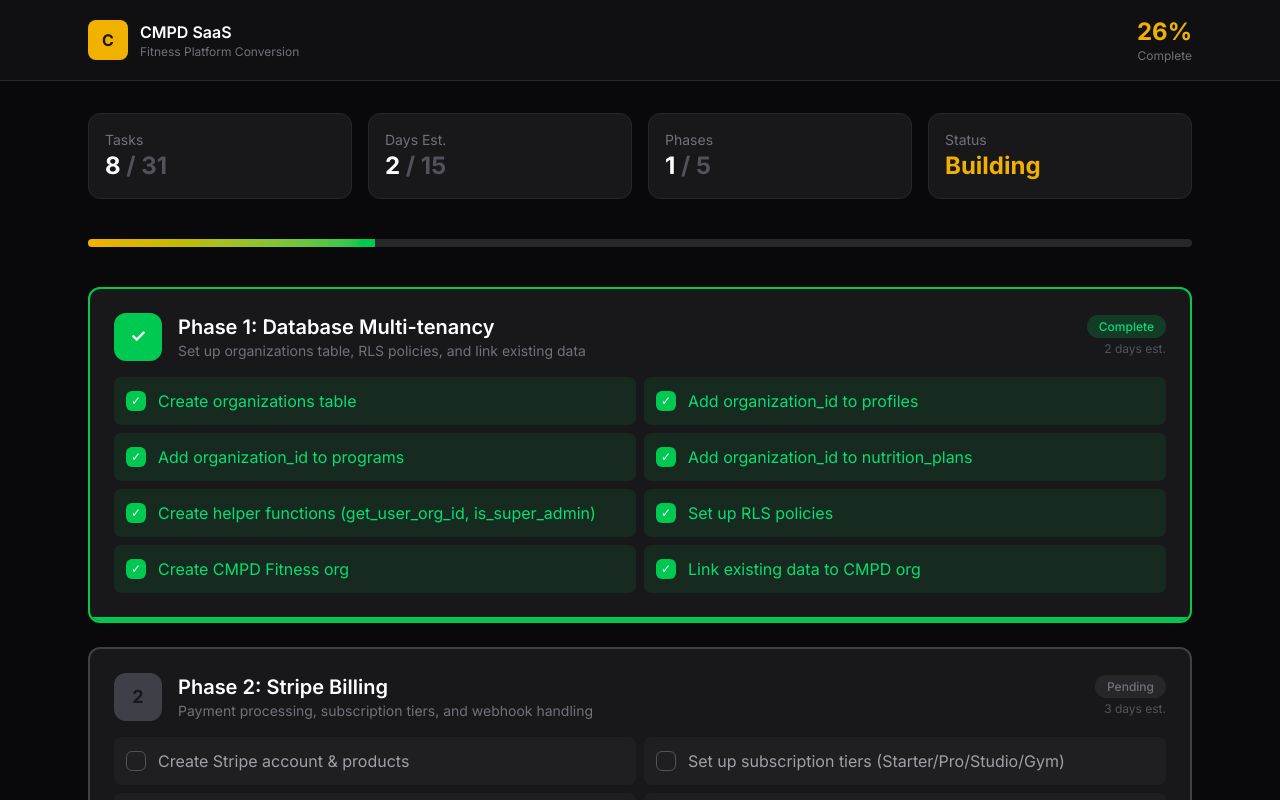
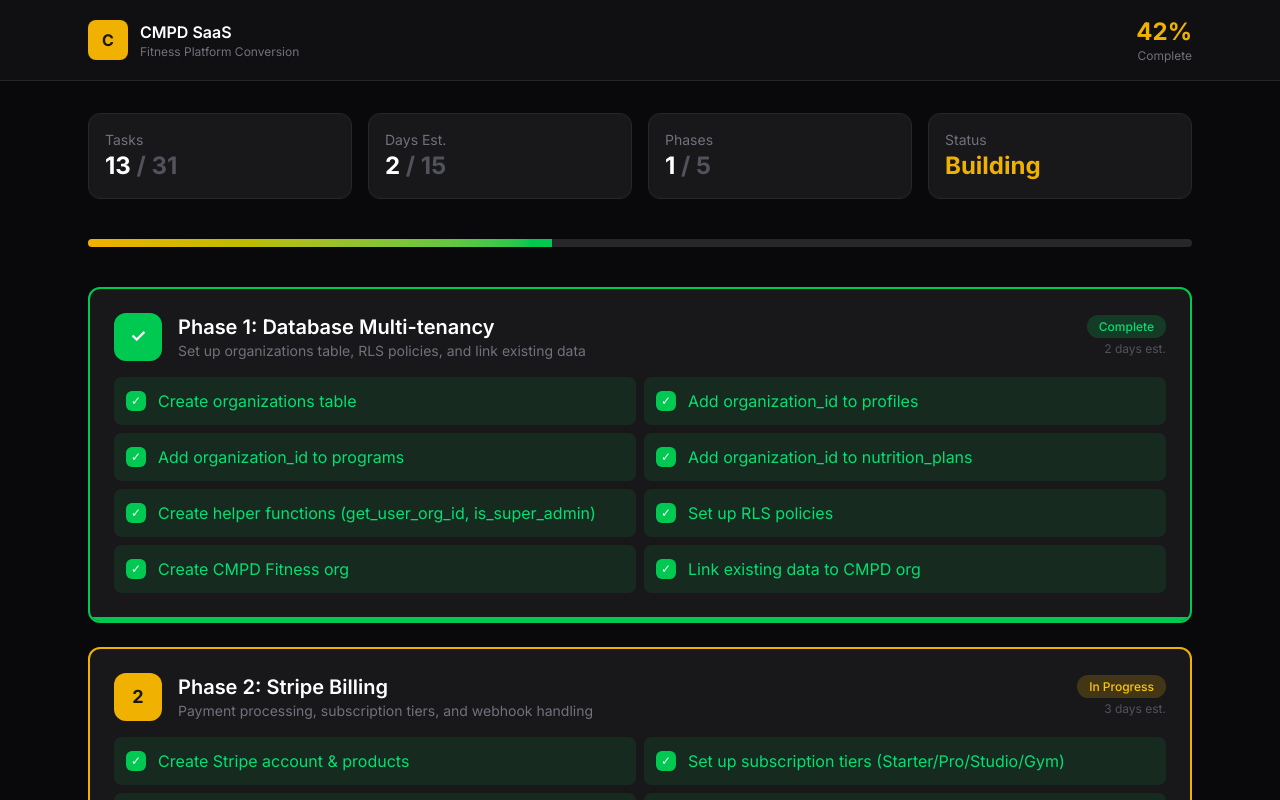
Before and after one commit to HenryWorksHard/cmpd-saas-dashboard, a Next.js app: page / in a window 1280 px wide. Shown: the top 800 px of the page. Built offline with nearby package versions, Linux system fonts and the light colour scheme.

Commit message:
Update Phase 2 progress: Stripe billing mostly complete

```diff
--- a/app/page.tsx
+++ b/app/page.tsx
@@ -39,13 +39,13 @@ const phases: Phase[] = [
     name: 'Stripe Billing',
     description: 'Payment processing, subscription tiers, and webhook handling',
     estimatedDays: 3,
-    status: 'pending',
+    status: 'in-progress',
     tasks: [
-      { name: 'Create Stripe account & products', done: false },
-      { name: 'Set up subscription tiers (Starter/Pro/Studio/Gym)', done: false },
-      { name: 'Build webhook endpoint', done: false },
-      { name: 'Handle subscription lifecycle events', done: false },
-      { name: 'Add billing page to admin portal', done: false },
+      { name: 'Create Stripe account & products', done: true },
+      { name: 'Set up subscription tiers (Starter/Pro/Studio/Gym)', done: true },
+      { name: 'Build webhook endpoint', done: true },
+      { name: 'Handle subscription lifecycle events', done: true },
+      { name: 'Add billing page to admin portal', done: true },
       { name: 'Implement client limit enforcement', done: false },
     ],
   },
```
